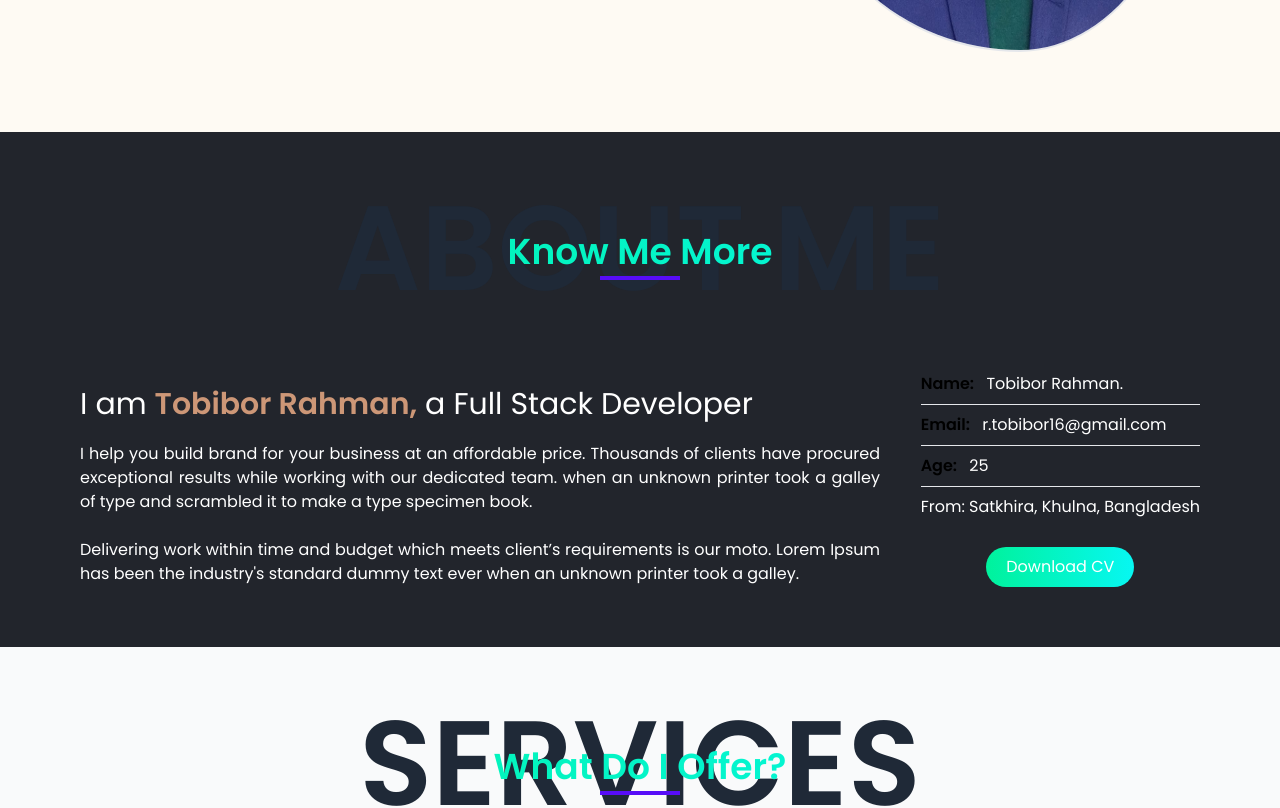
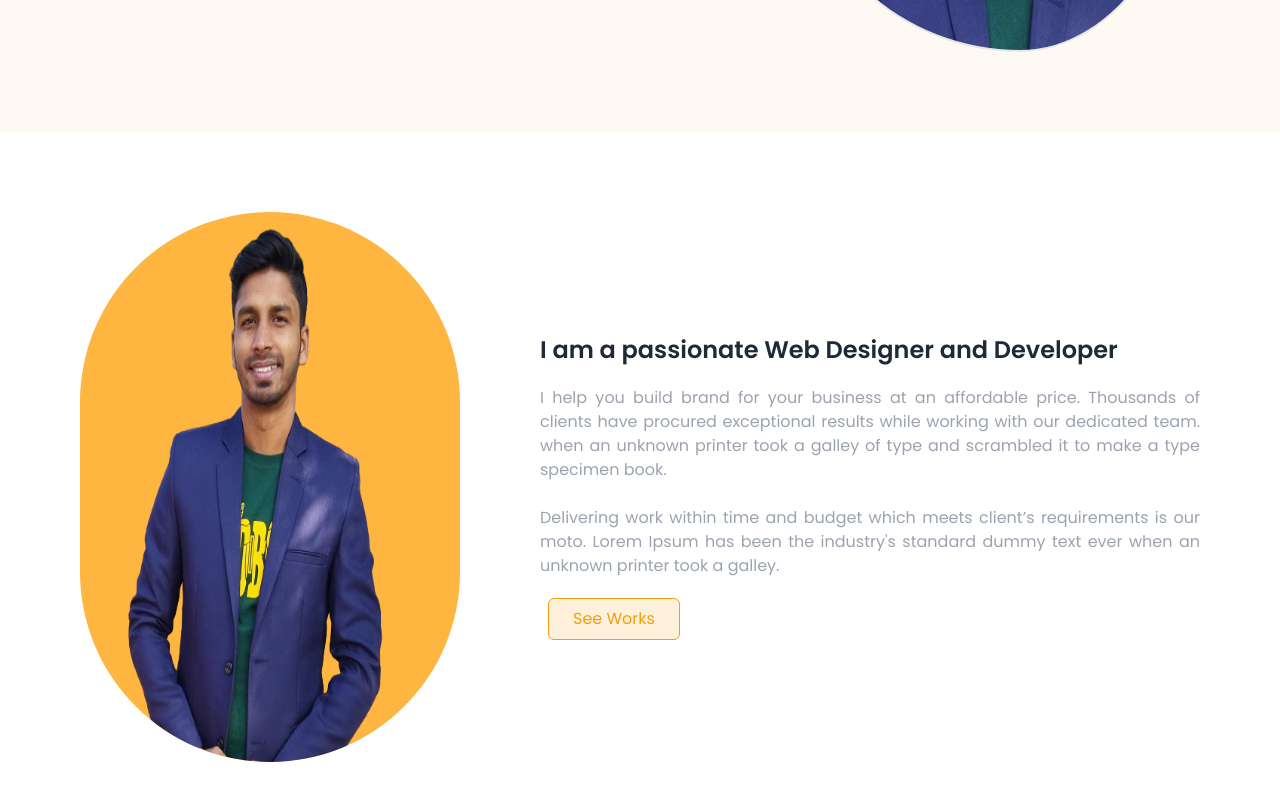
Before and after one commit to tobiborrahman/tobibor-rahman-portfolio, a React (Vite) app: page / in a window 1280 px wide. Shown: the part 540-1348 px from the top of the page. Built offline with nearby package versions, Linux system fonts and the light colour scheme.

Commit message:
about page updated

```diff
--- a/package.json
+++ b/package.json
@@ -7,7 +7,8 @@
 		"dev": "vite",
 		"build": "vite build",
 		"lint": "eslint src --ext js,jsx --report-unused-disable-directives --max-warnings 0",
-    "preview": "vite preview"
+		"preview": "vite preview",
+		"host": "vite --host"
 	},
 	"dependencies": {
 		"@fortawesome/fontawesome-svg-core": "^6.5.1",
--- a/src/components/Home/Home/About.jsx
+++ b/src/components/Home/Home/About.jsx
@@ -5,75 +5,41 @@ import SectionTitle from '../../../shared/SectionTitle/SectionTitle';
 import Aos from 'aos';
 import 'aos/dist/aos.css';
 
+import aboutImg from '../../../../public/about.png';
+
 const About = () => {
 	useEffect(() => {
 		Aos.init();
 	}, []);
 	return (
-		<div className="bg-[#22252C]">
+		<div>
 			<div id="about">
-				<SectionTitle
-					title="about me"
-					upperTitle="know me more"
-				></SectionTitle>
-
-				<div className="md:flex justify-between items-center text-white px-6 md:px-20 pb-10">
-					<div
-						data-aos="fade-right"
-						className="md:w-[800px] md:mr-10"
-					>
-						<h3 className="text-3xl mb-5">
-							I am{' '}
-							<span className="text-[#cd9777] font-bold">
-								Tobibor Rahman,
-							</span>{' '}
-							a Full Stack Developer
+				<div className="md:flex justify-between items-center px-6 md:px-20 py-10 md:py-20 pb-10">
+					<img
+						className="w-[380px] h-[550px] md:mr-20 rounded-full bg-[#FEB641]"
+						src={aboutImg}
+						alt=""
+					/>
+					<div data-aos="fade-right" className="md:w-[800px]">
+						<h3 className="text-2xl mb-5 font-bold">
+							I am a passionate Web Designer and Developer
 						</h3>
-						<p className="text-justify">
+						<p className="text-justify text-gray-400">
 							I help you build brand for your business at an
 							affordable price. Thousands of clients have procured
 							exceptional results while working with our dedicated
 							team. when an unknown printer took a galley of type
 							and scrambled it to make a type specimen book.
-						</p>
-						<br />
-						<p className="text-justify">
+							<br />
+							<br />
 							Delivering work within time and budget which meets
 							client’s requirements is our moto. Lorem Ipsum has
 							been the industry's standard dummy text ever when an
 							unknown printer took a galley.
 						</p>
-					</div>
-					<div data-aos="fade-left" className="mt-10 md:mt-0">
-						<p className="my-2">
-							<span className="text-black font-bold mr-2">
-								Name:
-							</span>{' '}
-							Tobibor Rahman.
-						</p>
-						<hr />
-						<p className="my-2">
-							<span className="text-black font-bold mr-2">
-								Email:
-							</span>{' '}
-							r.tobibor16@gmail.com
-						</p>
-						<hr />
-						<p className="my-2">
-							<span className="text-black font-bold mr-2">
-								Age:
-							</span>{' '}
-							25
-						</p>
-						<hr />
-						<p className="my-2">
-							From: Satkhira, Khulna, Bangladesh
-						</p>
-						<div className="flex justify-center items-center">
-							<button className="py-2 px-5 text-white bg-gradient-to-r from-[#00F29C] to-[#07F7F2] my-5 rounded-full ">
-								Download CV
-							</button>
-						</div>
+						<button className="px-6 py-2 border-[.5px] text-[#F59E0B] border-[#F59E0B] rounded-md mt-5 ml-2  bg-[#FDF1DB] hover:bg-[#F59E0B] hover:text-white duration-500">
+							See Works
+						</button>
 					</div>
 				</div>
 			</div>
--- a/src/components/Home/Home/Services.jsx
+++ b/src/components/Home/Home/Services.jsx
@@ -18,7 +18,7 @@ const Services = () => {
 	return (
 		<div id="services" className="bg-[#F9FAFB]">
 			<div>
-				<SectionTitle title="services" upperTitle="what do I offer?" />
+				<SectionTitle upperTitle="what do I offer?" />
 
 				<div className="grid lg:grid-cols-3 md:grid-cols-2 grid-cols-1 mt-8 gap-[30px] px-3 md:px-20 pb-10 md:pb-20">
 					<div
--- a/src/shared/SectionTitle/SectionTitle.jsx
+++ b/src/shared/SectionTitle/SectionTitle.jsx
@@ -17,10 +17,10 @@ const SectionTitle = ({ title, upperTitle }) => {
 			</h1>
 			<h3
 				data-aos="fade-up"
-				className="md:title-border text-xl md:text-4xl text-center font-bold capitalize absolute w-full align-middle top-[43%] md:top-[43%] text-transparent  bg-clip-text bg-gradient-to-r from-[#00F29C] to-[#07F7F2]"
+				className="md:title-border text-xl md:text-4xl text-center font-bold capitalize absolute w-full align-middle top-[43%] md:top-[43%]"
 			>
 				{upperTitle}
-				<span className="border-[3px] border-b mt-1 border-primary block mx-auto w-20"></span>
+				<span className="border-[3px] border-[#F59E0B] border-b mt-1  block mx-auto w-20"></span>
 			</h3>
 		</div>
 	);
```
Also changed, not shown: src/shared/Navbar/Navbar.jsx (+0 -67 lines), public/about.png (added). Lines whose indentation alone changed are shown as unchanged.
